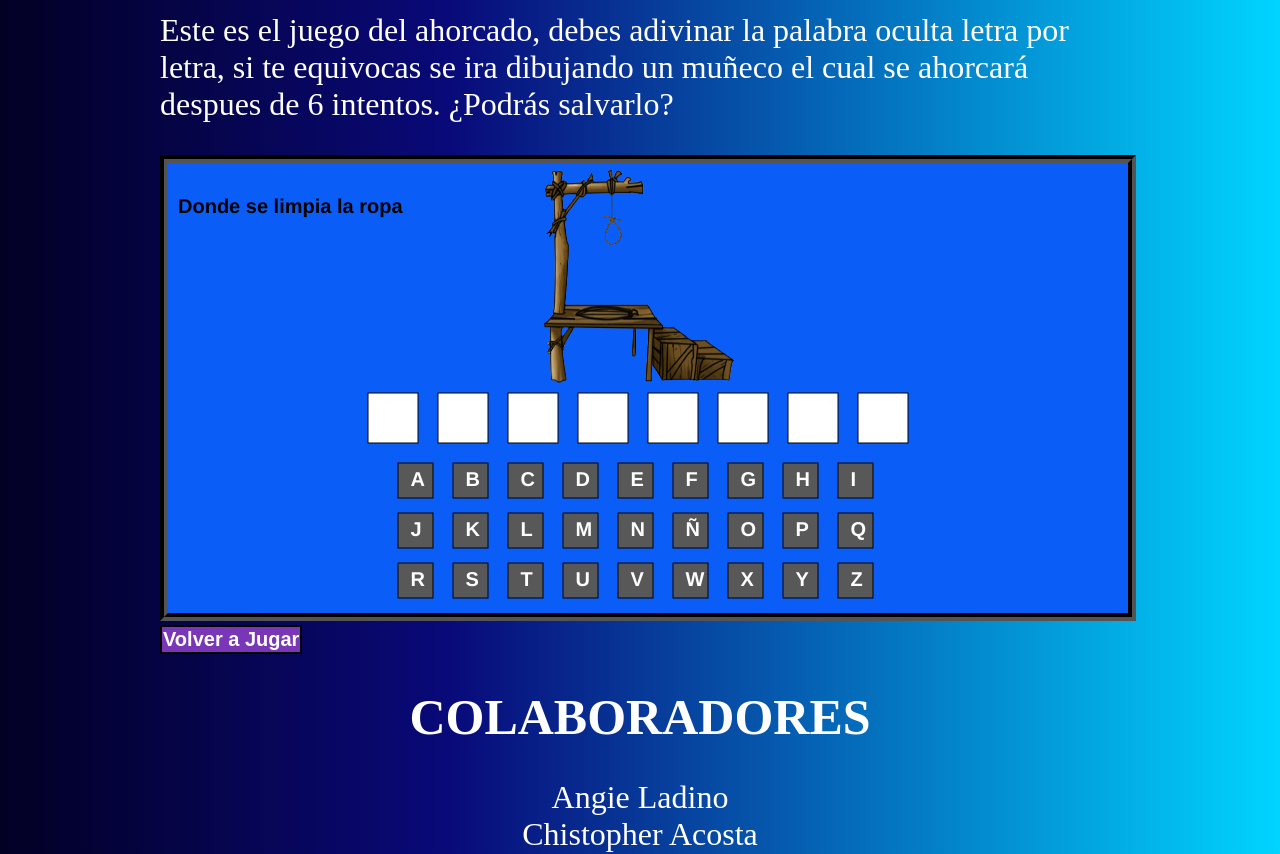
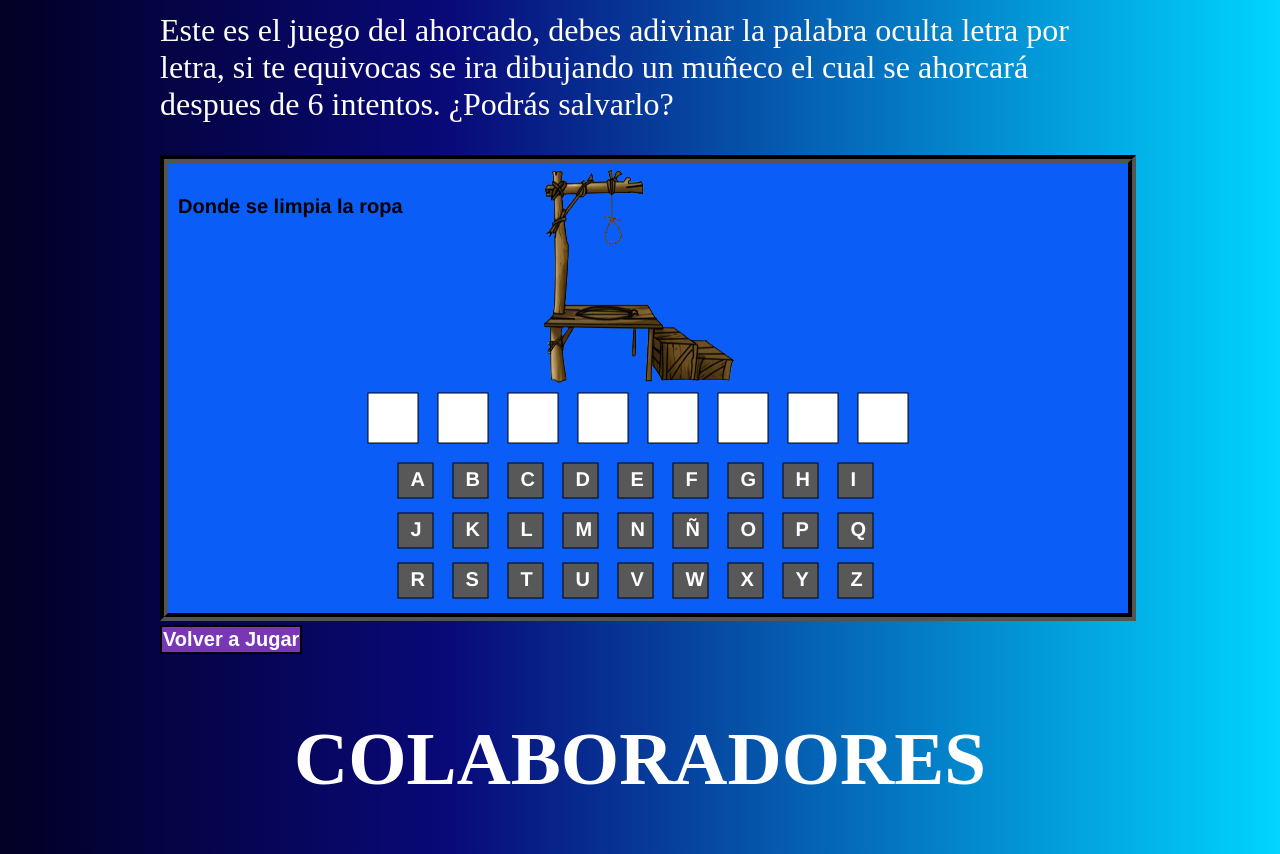
Before and after one commit to AngieLadinoP/JuegoAhorcado, a plain HTML site: page index.html in a window 1280 px wide. Shown: the part 113-967 px from the top of the page. Drawn offline with Linux system fonts and the light colour scheme.

Commit message:
Títullo doc, tamaño fuente footer

```diff
--- a/index.html
+++ b/index.html
@@ -6,7 +6,6 @@
     <meta http-equiv="X-UA-Compatible" content="IE=edge">
     <meta name="viewport" content="width=device-width, initial-scale=1.0">
     <link rel="stylesheet" href="style.css">
-    <title>Document</title>
     <title>Juego del ahorcado </title>
     <script src="script.js"></script>
 </head>
@@ -29,13 +28,9 @@
 </body>
 
 <footer>
-    <h1>COLABORADORES</h1>
+    <h2>COLABORADORES</h2>
     <p>Angie Ladino <br> Chistopher Acosta <br> Erika Prieto
-
     </p>
-
-
-
 </footer>
 
 </html>
```
